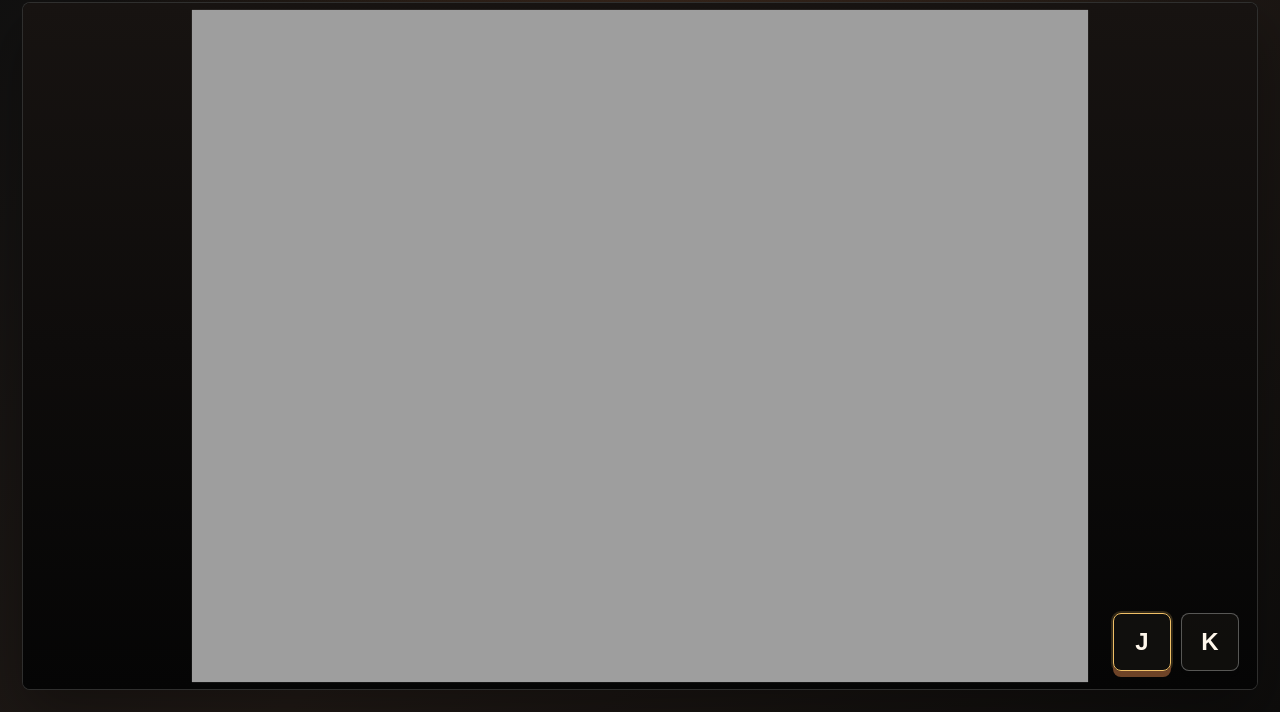
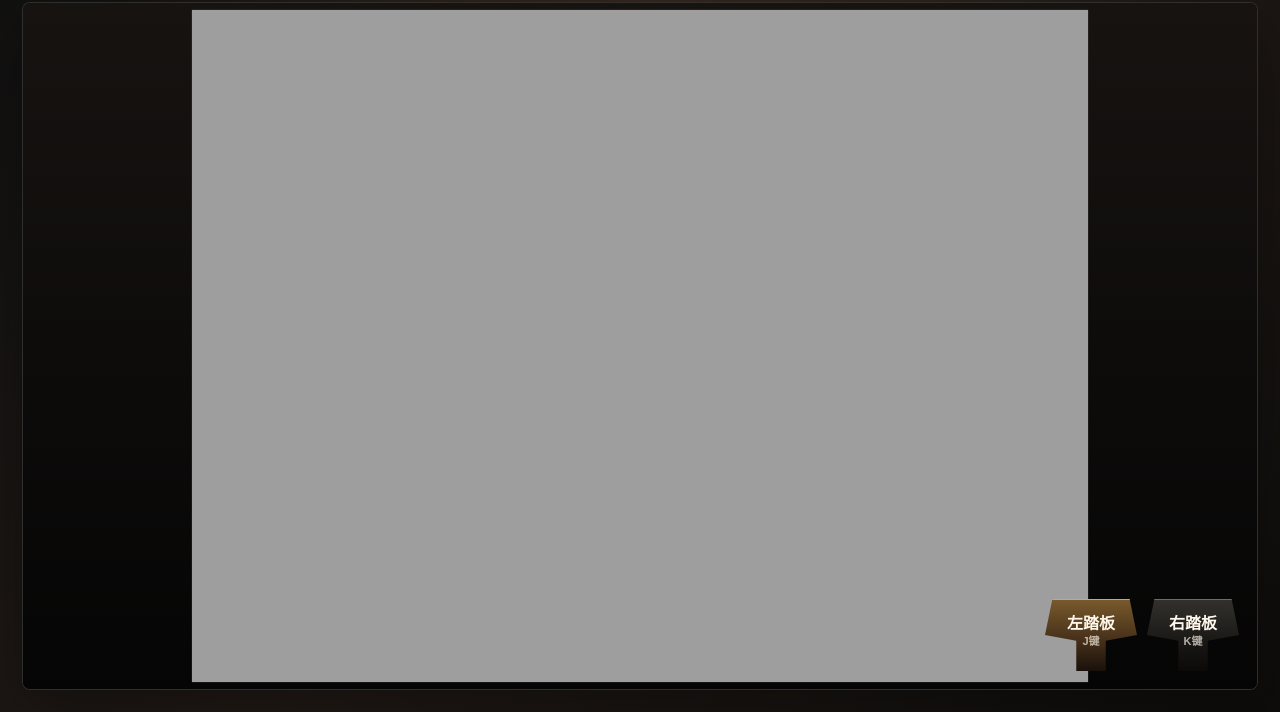
Before and after one commit to cassiarota/sewing, a plain HTML site: page index.html in a window 1280 px wide. Both pictures are taken after a click on the button "开始游戏". Shown: the part 88-800 px from the top of the page. Drawn offline with Linux system fonts and the light colour scheme.

Commit message:
polish needle alignment and level flow

```diff
--- a/game.js
+++ b/game.js
@@ -1,6 +1,7 @@
 const canvas = document.querySelector("#gameCanvas");
 const ctx = canvas.getContext("2d");
 const startBtn = document.querySelector("#startBtn");
+const exitBtn = document.querySelector("#exitBtn");
 const nextBtn = document.querySelector("#nextBtn");
 const scoreText = document.querySelector("#scoreText");
 const progressText = document.querySelector("#progressText");
@@ -223,10 +224,10 @@ function resizeCanvas() {
     w,
     h,
   };
-  game.needle.x = game.bg.x + game.bg.w * 0.405;
-  game.needle.y = game.bg.y + game.bg.h * 0.43;
+  game.needle.x = game.bg.x + game.bg.w * 0.4515;
+  game.needle.y = game.bg.y + game.bg.h * 0.418;
   game.tableY = game.bg.y + game.bg.h * 0.78;
-  game.clothScale = clamp(game.bg.w / 1700, 0.55, 0.9);
+  game.clothScale = clamp((game.bg.w / 1700) * 1.2, 0.66, 1.08);
   const mobileUserAgent = /Android|iPhone|iPad|iPod|Mobile/i.test(navigator.userAgent);
   const touchPrimary = matchMedia("(pointer: coarse)").matches && navigator.maxTouchPoints > 0;
   game.isMobile = mobileUserAgent || touchPrimary;
@@ -239,14 +240,16 @@ function showStartModal() {
     ? "按住衣服滑动方向，交替点 J / K 踩踏板。"
     : "按 WASD 移动布料，交替按住 J / K 踩踏板。";
   startBtn.hidden = false;
+  exitBtn.hidden = true;
   nextBtn.hidden = true;
   modalOverlay.classList.remove("hidden");
 }
 
 function showNextModal() {
   modalTitle.textContent = `第 ${game.level} 件完成`;
-  modalMessage.textContent = `本关得分 ${game.score}，点击进入下一关。`;
+  modalMessage.textContent = `本关得分 ${game.score}，继续下一关或退出游戏。`;
   startBtn.hidden = true;
+  exitBtn.hidden = false;
   nextBtn.hidden = false;
   modalOverlay.classList.remove("hidden");
 }
@@ -254,6 +257,7 @@ function showNextModal() {
 function hideModal() {
   modalOverlay.classList.add("hidden");
   startBtn.hidden = true;
+  exitBtn.hidden = true;
   nextBtn.hidden = true;
 }
 
@@ -282,41 +286,97 @@ function segmentIntersects(a, b, c, d) {
   return ccw(a, c, d) !== ccw(b, c, d) && ccw(a, b, c) !== ccw(a, b, d);
 }
 
+const garmentOutline = [
+  { x: -190, y: -185 },
+  { x: -70, y: -185 },
+  { x: -42, y: -153 },
+  { x: 0, y: -147 },
+  { x: 42, y: -153 },
+  { x: 70, y: -185 },
+  { x: 190, y: -185 },
+  { x: 252, y: -78 },
+  { x: 164, y: -32 },
+  { x: 138, y: 190 },
+  { x: -138, y: 190 },
+  { x: -164, y: -32 },
+  { x: -252, y: -78 },
+];
+
+function pointInGarment(point) {
+  let inside = false;
+  for (let i = 0, j = garmentOutline.length - 1; i < garmentOutline.length; j = i, i += 1) {
+    const a = garmentOutline[i];
+    const b = garmentOutline[j];
+    const crosses =
+      a.y > point.y !== b.y > point.y &&
+      point.x < ((b.x - a.x) * (point.y - a.y)) / (b.y - a.y) + a.x;
+    if (crosses) inside = !inside;
+  }
+  return inside;
+}
+
+function pointToSegmentDistance(point, a, b) {
+  const vx = b.x - a.x;
+  const vy = b.y - a.y;
+  const lenSq = vx * vx + vy * vy || 1;
+  const t = clamp(((point.x - a.x) * vx + (point.y - a.y) * vy) / lenSq, 0, 1);
+  return dist(point, { x: a.x + vx * t, y: a.y + vy * t });
+}
+
 function makeTarget(level) {
-  const points = [];
-  const bounds = { left: -265, right: 265, top: -180, bottom: 190 };
-  let current = { x: rand(-190, -100), y: rand(-110, 110) };
-  let angle = rand(-0.6, 0.6);
-  const wanted = 14 + Math.min(8, level * 2);
-  points.push(current);
+  const entrySide = Math.floor(rand(0, 3));
+  let current;
+  let angle;
+  if (entrySide === 0) {
+    const y = rand(10, 135);
+    const edgeX = 164 - (26 * (y + 32)) / 222 - 4;
+    current = { x: -edgeX, y };
+    angle = rand(-0.2, 0.2);
+  } else if (entrySide === 1) {
+    const y = rand(10, 135);
+    const edgeX = 164 - (26 * (y + 32)) / 222 - 4;
+    current = { x: edgeX, y };
+    angle = Math.PI + rand(-0.2, 0.2);
+  } else {
+    current = { x: rand(-105, 105), y: 184 };
+    angle = -Math.PI / 2 + rand(-0.2, 0.2);
+  }
+
+  const points = [current];
+  const safeBounds = { left: -124, right: 124, top: -118, bottom: 166 };
+  const wanted = 10 + Math.min(4, Math.floor(level / 2));
 
   let attempts = 0;
-  while (points.length < wanted && attempts < 900) {
+  while (points.length < wanted && attempts < 1200) {
     attempts += 1;
-    angle += rand(-1.0, 1.0);
-    const step = rand(42, 78);
+    angle += rand(-0.48, 0.48);
+    const step = rand(50, 76);
     const next = {
       x: current.x + Math.cos(angle) * step,
       y: current.y + Math.sin(angle) * step,
     };
     if (
-      next.x < bounds.left ||
-      next.x > bounds.right ||
-      next.y < bounds.top ||
-      next.y > bounds.bottom
+      next.x < safeBounds.left ||
+      next.x > safeBounds.right ||
+      next.y < safeBounds.top ||
+      next.y > safeBounds.bottom ||
+      !pointInGarment(next)
     ) {
-      angle += Math.PI * rand(0.55, 0.95);
+      angle += Math.PI * rand(0.45, 0.75);
       continue;
     }
 
-    let crosses = false;
+    let conflicts = false;
     for (let i = 0; i < points.length - 2; i += 1) {
-      if (segmentIntersects(points[i], points[i + 1], current, next)) {
-        crosses = true;
+      if (
+        segmentIntersects(points[i], points[i + 1], current, next) ||
+        pointToSegmentDistance(next, points[i], points[i + 1]) < 38
+      ) {
+        conflicts = true;
         break;
       }
     }
-    if (!crosses) {
+    if (!conflicts) {
       points.push(next);
       current = next;
     }
@@ -450,28 +510,31 @@ function finishLevel() {
   game.running = false;
   game.finished = true;
   game.score = calculateScore();
-  game.modalTimer = 1.25;
+  game.modalTimer = 2.6;
 
   if (game.score > 60) {
-    game.buns += 1;
+    game.buns += 2;
+    for (let i = 0; i < 2; i += 1) {
       game.thrownBuns.push({
-      x: game.width + 170,
-      y: game.bg.y + game.bg.h * 0.08,
-      vx: -620,
-      vy: 230,
+        x: game.width + 150 + i * 105,
+        y: game.bg.y + game.bg.h * (0.06 + i * 0.05),
+        vx: -610 - i * 75,
+        vy: 180 + i * 55,
         spin: rand(-4, 4),
         r: 0,
         size: Math.min(230, game.bg.w * 0.18),
         bounces: 0,
       });
-    game.eventText = "奖励你一个馒头";
-    game.eventTimer = 1.8;
+    }
+    game.modalTimer = 3.2;
+    game.eventText = "奖励你两个馒头";
+    game.eventTimer = 3;
   } else {
     game.flash = 1;
     game.shake = 34;
     game.whipTimer = 0.95;
     game.eventText = "挨了一鞭";
-    game.eventTimer = 1.8;
+    game.eventTimer = 2.4;
     playWhipSound();
   }
   updateStats();
@@ -560,9 +623,20 @@ function update(dt, now) {
   game.cloth.x = clamp(game.cloth.x, -game.bg.w * 0.43, game.bg.w * 0.34);
   game.cloth.y = clamp(game.cloth.y, -game.bg.h * 0.36, game.bg.h * 0.3);
 
+  const needlePoint = needleInCloth();
+  const needleOnGarment = pointInGarment(needlePoint);
+  if (canFeed && needleOnGarment) {
+    game.shake = Math.max(game.shake, 1.4);
+  }
+
   const stitchInterval = clamp(320 - game.wheelRpm * 0.34, 42, 260);
-  if (canFeed && game.wheelRpm > 90 && now - game.lastStitchAt >= stitchInterval) {
-    const p = needleInCloth();
+  if (
+    canFeed &&
+    needleOnGarment &&
+    game.wheelRpm > 90 &&
+    now - game.lastStitchAt >= stitchInterval
+  ) {
+    const p = needlePoint;
     const previous = game.stitches[game.stitches.length - 1];
     const gap = previous ? dist(previous, p) : 17;
     const nearest = nearestOnTarget(p);
@@ -819,7 +893,6 @@ function pressPedal(code) {
     game.stepRemaining = 46 * game.clothScale;
     game.expectedPedal = code === "KeyJ" ? "KeyK" : "KeyJ";
     game.rhythm = clamp(game.rhythm + 0.12, 0, 1);
-    game.shake = Math.max(game.shake, 1.4);
     game.blockedMoveTime = 0;
     playSewingSound();
   } else {
@@ -918,6 +991,18 @@ startBtn.addEventListener("click", () => {
   resetLevel(1);
 });
 
+exitBtn.addEventListener("click", () => {
+  keys.clear();
+  game.buns = 0;
+  game.thrownBuns = [];
+  resetLevel(1);
+  game.running = false;
+  game.activePedal = null;
+  game.stepRemaining = 0;
+  updateStats();
+  showStartModal();
+});
+
 nextBtn.addEventListener("click", () => {
   ensureAudio();
   resetLevel(game.level + 1);
--- a/index.html
+++ b/index.html
@@ -4,7 +4,7 @@
     <meta charset="utf-8" />
     <meta name="viewport" content="width=device-width, initial-scale=1" />
     <title>踩缝纫机</title>
-    <link rel="stylesheet" href="./style.css?v=7" />
+    <link rel="stylesheet" href="./style.css?v=10" />
   </head>
   <body>
     <main class="game-shell">
@@ -25,8 +25,14 @@
       <section class="stage-wrap" aria-label="踩缝纫机游戏">
         <canvas id="gameCanvas" width="1280" height="760"></canvas>
         <div class="pedal-controls" aria-label="脚踏板控制">
-          <button class="pedal-key" data-pedal="KeyJ" type="button" aria-label="踩 J 踏板">J</button>
-          <button class="pedal-key" data-pedal="KeyK" type="button" aria-label="踩 K 踏板">K</button>
+          <button class="pedal-key" data-pedal="KeyJ" type="button" aria-label="踩左踏板，J键">
+            <span>左踏板</span>
+            <small>J键</small>
+          </button>
+          <button class="pedal-key" data-pedal="KeyK" type="button" aria-label="踩右踏板，K键">
+            <span>右踏板</span>
+            <small>K键</small>
+          </button>
         </div>
         <div id="modalOverlay" class="modal-overlay">
           <div class="modal-card" role="dialog" aria-modal="true" aria-labelledby="modalTitle">
@@ -34,6 +40,7 @@
             <p id="modalMessage">按 WASD 移动布料，按 J / K 踩踏板。</p>
             <div class="modal-actions">
               <button id="startBtn" type="button">开始游戏</button>
+              <button id="exitBtn" type="button" hidden>退出游戏</button>
               <button id="nextBtn" type="button" hidden>下一关</button>
             </div>
           </div>
@@ -41,6 +48,6 @@
       </section>
     </main>
 
-    <script src="./game.js?v=7"></script>
+    <script src="./game.js?v=10"></script>
   </body>
 </html>
--- a/style.css
+++ b/style.css
@@ -117,31 +117,48 @@ canvas {
 }
 
 .pedal-key {
-  min-width: 58px;
-  width: 58px;
-  min-height: 58px;
-  height: 58px;
-  padding: 0;
-  border-radius: 8px;
-  border-color: rgba(255, 255, 255, 0.3);
-  background: rgba(18, 17, 15, 0.86);
+  min-width: 92px;
+  width: 92px;
+  min-height: 72px;
+  height: 72px;
+  padding: 7px 8px 15px;
+  border: 0;
+  border-radius: 0;
+  background: linear-gradient(180deg, #34312d 0%, #171614 64%, #0b0a09 100%);
   color: #fff7eb;
-  box-shadow: 0 6px 0 #050505;
-  font-size: 24px;
+  box-shadow: inset 0 1px 0 rgba(255, 255, 255, 0.28), 0 5px 0 #050505;
+  clip-path: polygon(8% 0, 92% 0, 100% 50%, 66% 58%, 66% 100%, 34% 100%, 34% 58%, 0 50%);
+  display: flex;
+  flex-direction: column;
+  align-items: center;
+  justify-content: center;
+  gap: 2px;
+  font-size: 16px;
+  line-height: 1.15;
   user-select: none;
   touch-action: none;
 }
 
+.pedal-key small {
+  color: rgba(255, 247, 235, 0.68);
+  font-size: 11px;
+  line-height: 1;
+}
+
 .pedal-key.expected {
-  border-color: #f0c067;
-  box-shadow: 0 6px 0 #6e4327, 0 0 0 2px rgba(240, 192, 103, 0.18);
+  background: linear-gradient(180deg, #7a5a2d 0%, #3f2b17 64%, #1a110b 100%);
+  box-shadow: inset 0 1px 0 rgba(255, 225, 166, 0.58), 0 5px 0 #3b2415;
 }
 
 .pedal-key.active {
   transform: translateY(5px);
-  background: #f0c067;
+  background: linear-gradient(180deg, #f5cb78 0%, #c88834 66%, #6e4327 100%);
   color: #1b1715;
-  box-shadow: 0 1px 0 #6e4327;
+  box-shadow: inset 0 1px 0 rgba(255, 255, 255, 0.56), 0 1px 0 #6e4327;
+}
+
+.pedal-key.active small {
+  color: rgba(27, 23, 21, 0.7);
 }
 
 .modal-overlay {
@@ -189,6 +206,8 @@ canvas {
 .modal-actions {
   display: flex;
   justify-content: center;
+  flex-wrap: wrap;
+  gap: 16px;
 }
 
 button {
@@ -244,8 +263,8 @@ button[hidden] {
   }
 
   .pedal-key {
-    width: 66px;
-    height: 66px;
-    font-size: 27px;
+    width: 92px;
+    height: 72px;
+    font-size: 16px;
   }
 }
```
Also changed, not shown: 1 other file. Lines whose indentation alone changed are shown as unchanged.
